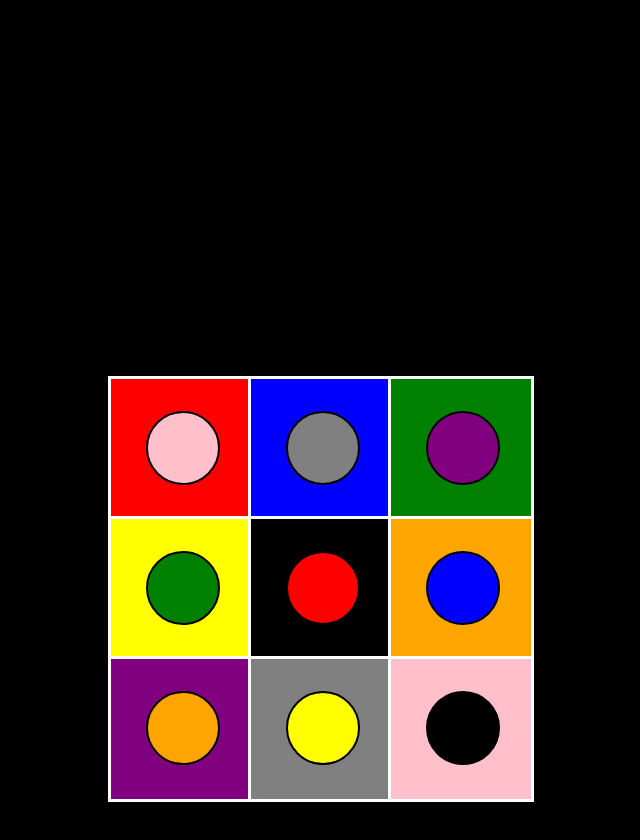
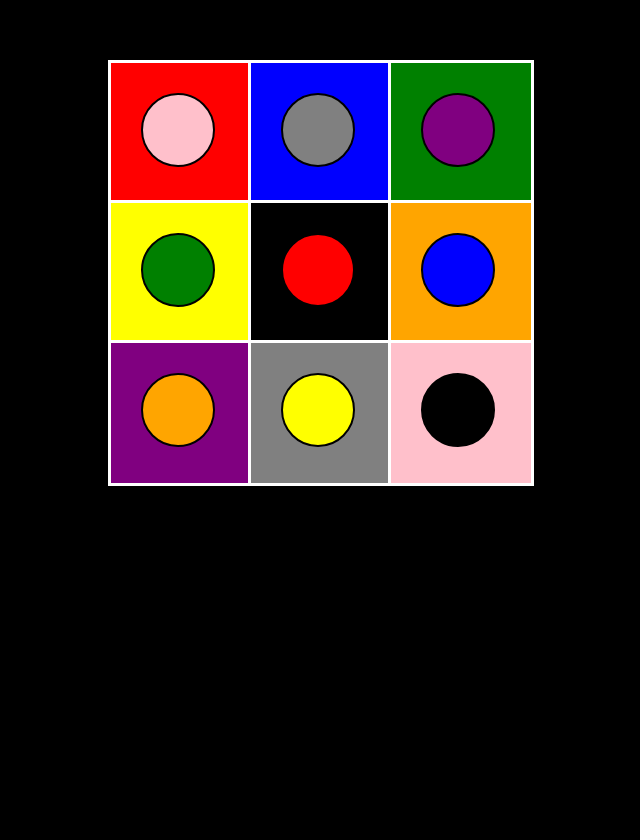
Before and after one commit to pawelb23/moje-cwiczenia, a plain HTML site: page figury2-css/index.html in a window 1280 px wide. Shown: the part 256-1096 px from the top of the page, without its empty margins (322-962 px from the left). After the commit the page ends 1052 px from the top, so only its background shows below. Drawn offline with Linux system fonts and the light colour scheme.

Commit message:
figury poprawione

```diff
--- a/figury2-css/css/style.css
+++ b/figury2-css/css/style.css
@@ -8,166 +8,116 @@ body {
     width: 420px;
     height: 420px;
     position: relative;
-    margin: 50% auto;
+    margin: 25% auto;
 }
 
 .blok-red-mniejszy {
     background-color: red;
-    width: 140px;
-    height: 140px;
-    position: absolute;
     margin: 0;
 }
 
 .blok-yellow-mniejszy {
     background-color: yellow;
-    width: 140px;
-    height: 140px;
-    position: absolute;
     margin: 140px auto;
 }
 
 .blok-purple-mniejszy {
     background-color: purple;
-    width: 140px;
-    height: 140px;
-    position: absolute;
     margin: 280px auto;
 }
 
 .blok-blue-mniejszy {
     background-color: blue;
-    width: 140px;
-    height: 140px;
-    position: absolute;
     margin: 0 140px;
 }
 
 .blok-black-mniejszy {
     background-color: black;
-    width: 140px;
-    height: 140px;
-    position: absolute;
     margin: 140px 140px;
 }
 
 .blok-gray-mniejszy {
     background-color: gray;
-    width: 140px;
-    height: 140px;
-    position: absolute;
     margin: 280px 140px;
 }
 
 .blok-green-mniejszy {
     background-color: green;
-    width: 140px;
-    height: 140px;
-    position: absolute;
     margin: 0px 280px;
 }
 
 .blok-orange-mniejszy {
     background-color: orange;
-    width: 140px;
-    height: 140px;
-    position: absolute;
     margin: 140px 280px;
 }
 
 .blok-pink-mniejszy {
     background-color: pink;
+    margin: 280px 280px;
+}
+
+div#najwiekszy-blok > div {
     width: 140px;
     height: 140px;
     position: absolute;
-    margin: 280px 280px;
 }
 
-div > h1 {
+div#najwiekszy-blok > div {
     border: 3px solid white;
 }
 
 .kolojeden {
     background-color: pink;
-    width: 70px;
-    height: 70px;
-    position: absolute;
-    border-radius: 50px;
-    left: 35px;
+
 }
 
 .kolodwa {
     background-color: gray;
-    width: 70px;
-    height: 70px;
-    position: absolute;
-    border-radius: 50px;
-    left: 35px;
 }
 
 .kolotrzy {
     background-color: purple;
-    width: 70px;
-    height: 70px;
-    position: absolute;
-    border-radius: 50px;
-    left: 35px;
 }
 
 .kolocztery {
     background-color: green;
-    width: 70px;
-    height: 70px;
-    position: absolute;
-    border-radius: 50px;
-    left: 35px;
 }
 
 .kolopiec {
     background-color: red;
-    width: 70px;
-    height: 70px;
-    position: absolute;
-    border-radius: 50px;
-    left: 35px;
 }
+
 
 .koloszesc {
     background-color: blue;
-    width: 70px;
-    height: 70px;
-    position: absolute;
-    border-radius: 50px;
-    left: 35px;
+
 }
 
 .kolosiedem {
     background-color: orange;
-    width: 70px;
-    height: 70px;
-    position: absolute;
-    border-radius: 50px;
-    left: 35px;
+
 }
 
 .koloosiem {
     background-color: yellow;
-    width: 70px;
-    height: 70px;
-    position: absolute;
-    border-radius: 50px;
-    left: 35px;
+
 }
 
 .kolodziewiec {
     background-color: black;
+
+}
+
+div > p {
+    border: 2px solid black;
+}
+
+p {
     width: 70px;
     height: 70px;
     position: absolute;
-    border-radius: 50px;
-    left: 35px;
+    border-radius: 70px;
+    margin: 0 auto;
+    left: 30px;
+    top: 30px;
 }
-
-h1 > p {
-    border: 2px solid black;
-}
--- a/figury2-css/index.html
+++ b/figury2-css/index.html
@@ -9,15 +9,34 @@
 
 <body>
     <div id="najwiekszy-blok">
-        <h1 class="blok-red-mniejszy"><p class="kolojeden"></p></h1>
-        <h1 class="blok-blue-mniejszy"><p class="kolodwa"></p></h1>
-        <h1 class="blok-green-mniejszy"><p class="kolotrzy"></p></h1>
-        <h1 class="blok-yellow-mniejszy"><p class="kolocztery"></p></h1>
-        <h1 class="blok-black-mniejszy"><p class="kolopiec"></p></h1>
-        <h1 class="blok-orange-mniejszy"><p class="koloszesc"></p></h1>
-        <h1 class="blok-purple-mniejszy"><p class="kolosiedem"></p></h1>
-        <h1 class="blok-gray-mniejszy"><p class="koloosiem"></p></h1>
-        <h1 class="blok-pink-mniejszy"><p class="kolodziewiec"></p></h1>
+        <div class="blok-red-mniejszy">
+            <p class="kolojeden">
+            </p>
+        </div>
+        <div class="blok-blue-mniejszy">
+            <p class="kolodwa"> </p>
+        </div>
+        <div class="blok-green-mniejszy">
+            <p class="kolotrzy"></p>
+        </div>
+        <div class="blok-yellow-mniejszy">
+            <p class="kolocztery"></p>
+        </div>
+        <div class="blok-black-mniejszy">
+            <p class="kolopiec"></p>
+        </div>
+        <div class="blok-orange-mniejszy">
+            <p class="koloszesc"></p>
+        </div>
+        <div class="blok-purple-mniejszy">
+            <p class="kolosiedem"></p>
+        </div>
+        <div class="blok-gray-mniejszy">
+            <p class="koloosiem"></p>
+        </div>
+        <div class="blok-pink-mniejszy">
+            <p class="kolodziewiec"></p>
+        </div>
     </div>
 </body>
 
```
